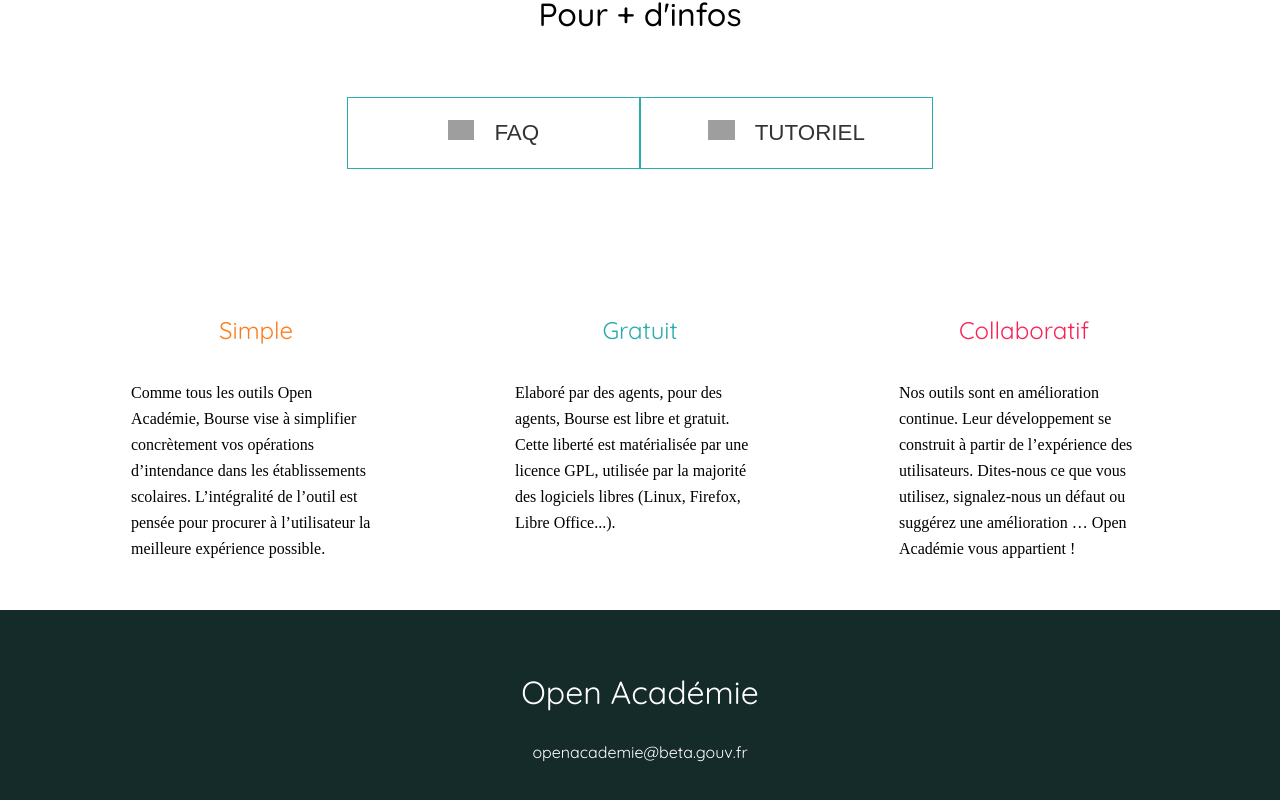
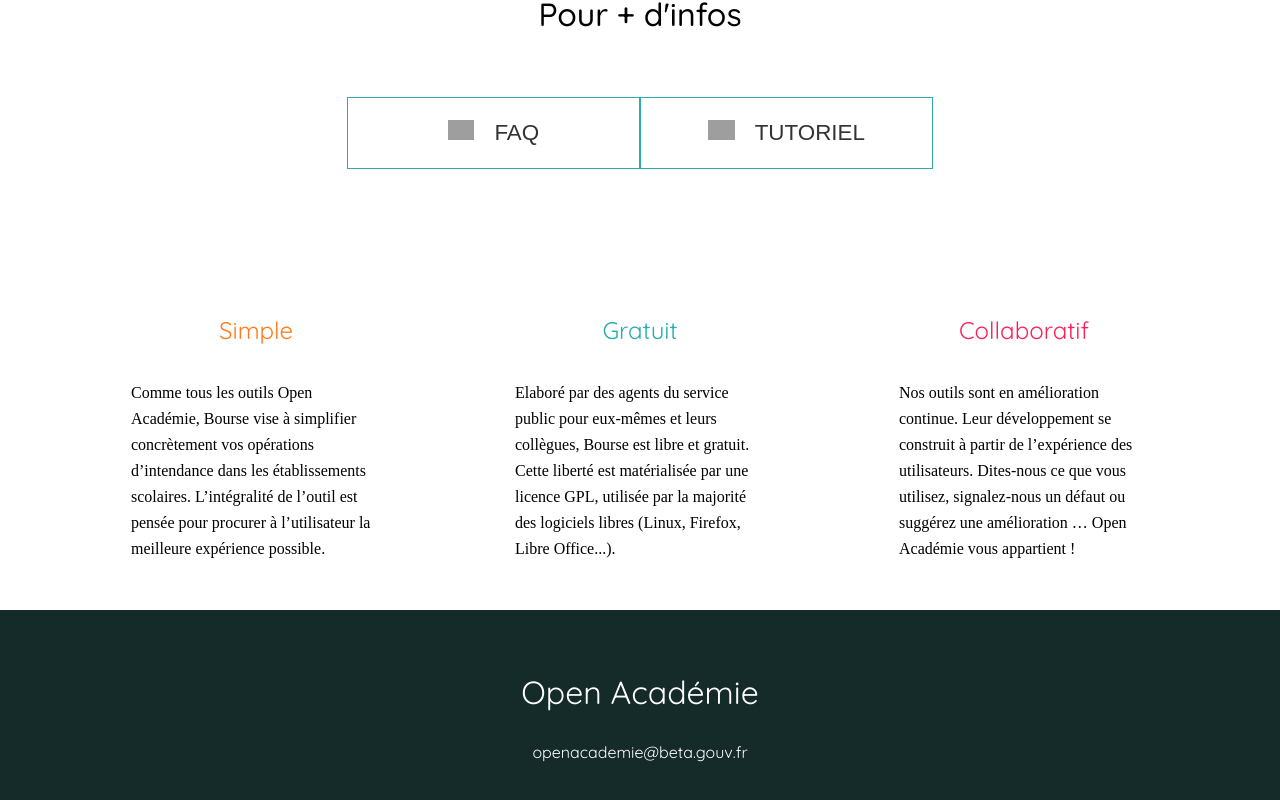
Before and after one commit to betagouv/open-academie, a Next.js app: page /bourse in a window 1280 px wide. Shown: the part 1083-1883 px from the top of the page. Built offline with nearby package versions, Linux system fonts and the light colour scheme; grey boxes are pictures that could not be loaded; a web font is replaced by a local one.

Commit message:
Update corporate bourse.js

```diff
--- a/pages/bourse.js
+++ b/pages/bourse.js
@@ -51,7 +51,7 @@ const Bourse = () => (
 
       <Corporate
         simple="Comme tous les outils Open Académie, Bourse vise à simplifier concrètement vos opérations d’intendance dans les établissements scolaires. L’intégralité de l’outil est pensée pour procurer à l’utilisateur la meilleure expérience possible."
-        gratuit="Elaboré par des agents, pour des agents, Bourse est libre et gratuit. Cette liberté est matérialisée par une licence GPL, utilisée par la majorité des logiciels libres (Linux, Firefox, Libre Office...)."
+        gratuit="Elaboré par des agents du service public pour eux-mêmes et leurs collègues, Bourse est libre et gratuit. Cette liberté est matérialisée par une licence GPL, utilisée par la majorité des logiciels libres (Linux, Firefox, Libre Office...)."
       />
     </main>
   </Layout>
```
